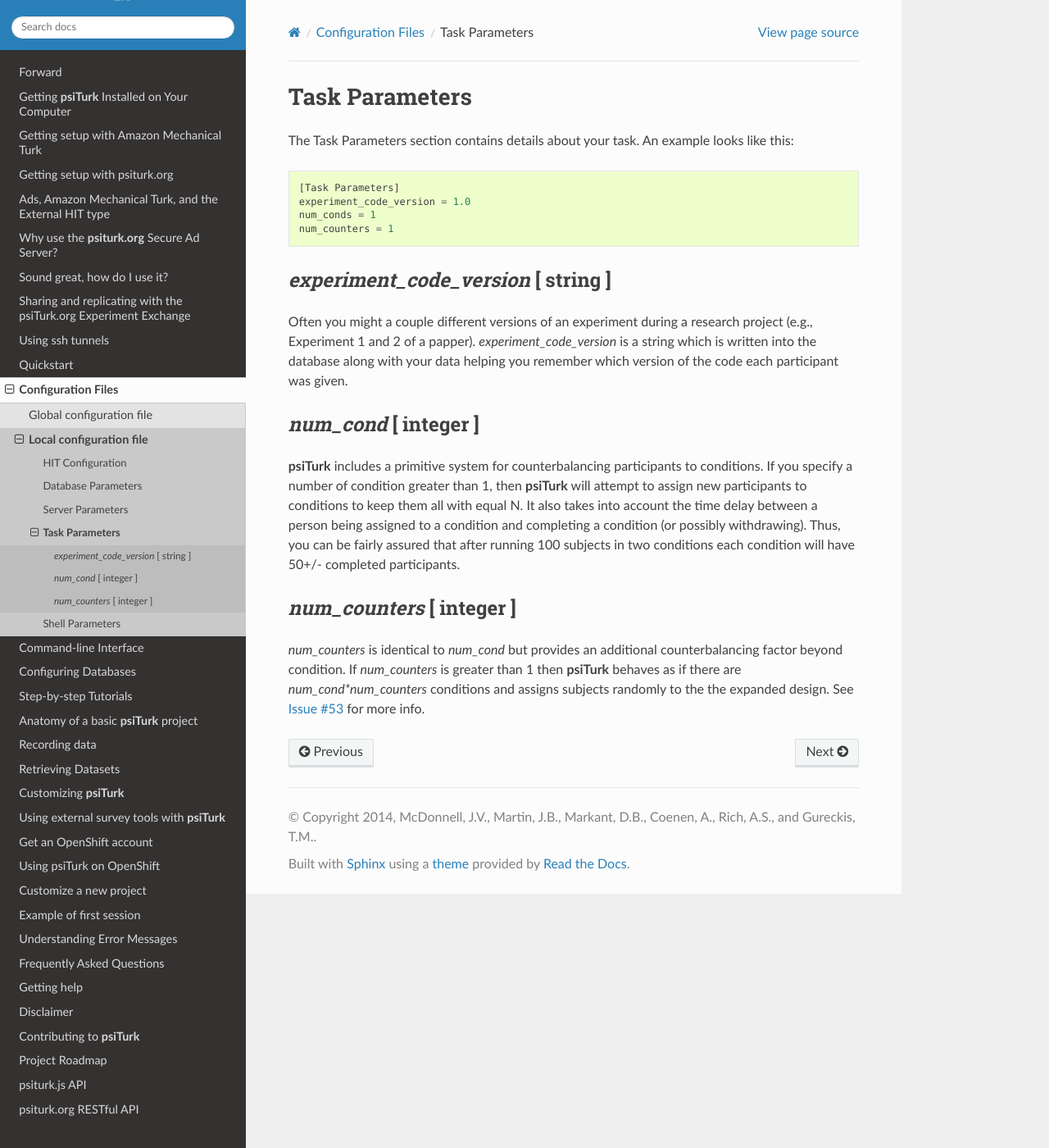
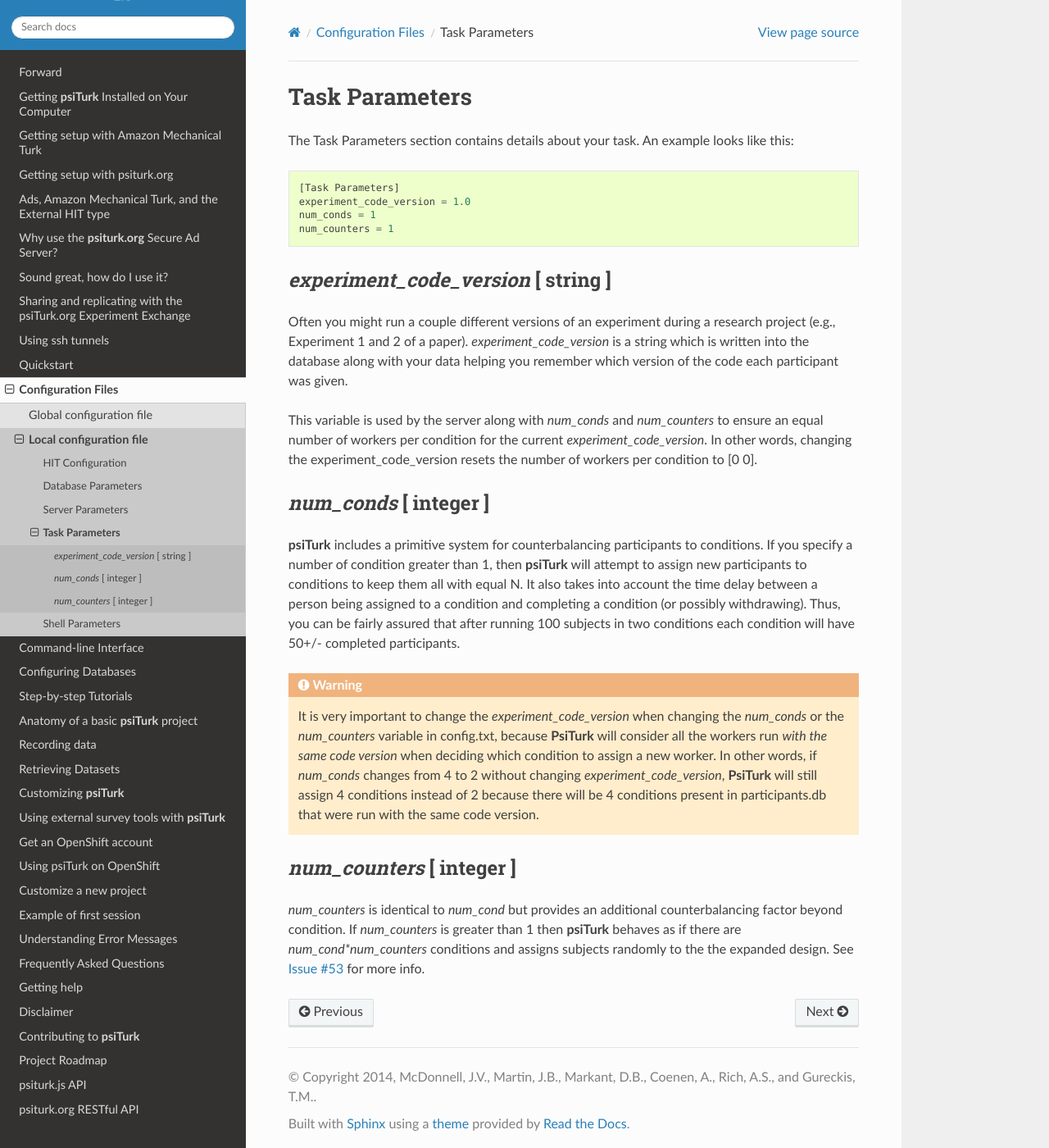
Before and after one commit to NYUCCL/psiTurk, a Sphinx documentation site: the page built from doc/config/task_parameters.rst, in a window 1280 px wide and 1400 px high. Shown: the whole window at 82% size. Built offline with Sphinx 7.4.7 and the Read the Docs theme 2.0.0, drawn with Linux system fonts in a browser that asks for light colours.

Commit message:
task parameters doc update (#243)
* Update task_parameters.rst with description of experiment_code_version and num_conds bug workaround.

```diff
--- a/doc/config/task_parameters.rst
+++ b/doc/config/task_parameters.rst
@@ -13,15 +13,17 @@
 
 `experiment_code_version`  [ string ]
 -----------------------------------
-Often you might a couple different versions
+Often you might run a couple different versions
 of an experiment during a research project (e.g.,
-Experiment 1 and 2 of a papper).
+Experiment 1 and 2 of a paper).
 `experiment_code_version` is a string which is written into
 the database along with your data helping you remember which
 version of the code each participant was given.
 
+This variable is used by the server along with `num_conds` and `num_counters` to ensure an equal number of workers per condition for the current `experiment_code_version`. In other words, changing the experiment_code_version resets the number of workers per condition to [0 0].
 
-`num_cond`  [ integer ]
+
+`num_conds`  [ integer ]
 ---------------------
 **psiTurk** includes a primitive system for counterbalancing
 participants to conditions.  If you specify a number of
@@ -33,6 +35,10 @@
 fairly assured that after running 100 subjects in two conditions
 each condition will have 50+/- completed participants.
 
+.. warning::
+
+    It is very important to change the `experiment_code_version` when changing the `num_conds` or the `num_counters` variable in config.txt, because **PsiTurk** will consider all the workers run *with the same code version* when deciding which condition to assign a new worker. In other words, if `num_conds` changes from 4 to 2 without changing `experiment_code_version`, **PsiTurk** will still assign 4 conditions instead of 2 because there will be 4 conditions present in participants.db that were run with the same code version.
+
 `num_counters`  [ integer ]
 -------------------------
 `num_counters` is identical to `num_cond` but provides
```
